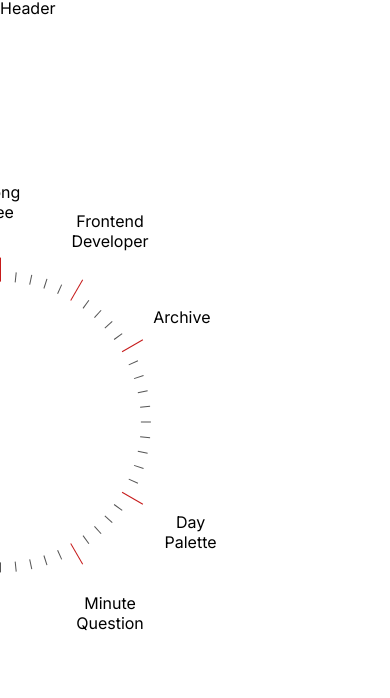
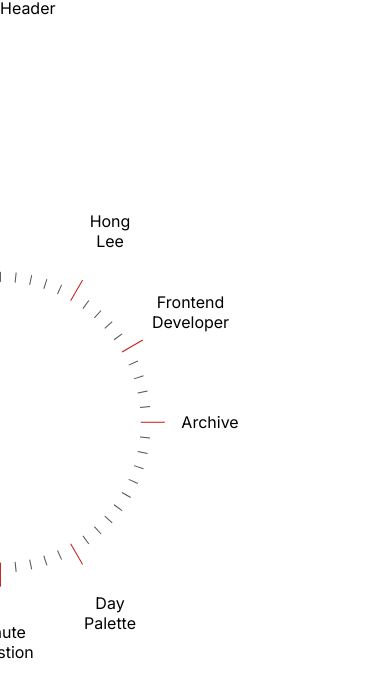
Before and after one commit to seoulcircle/portfolio-next, a Next.js app: page / in a window 390 px wide. Shown: the top 698 px of the page. Built offline with nearby package versions, Linux system fonts and the light colour scheme.

Commit message:
초기 렌더링 셋팅

```diff
--- a/src/components/CircleBoard.tsx
+++ b/src/components/CircleBoard.tsx
@@ -10,12 +10,14 @@ import { useIsMobile } from "@/pages/TimeQuestion/hooks/useMediaQuery";
 const HOUR_COUNT = 60;
 
 const CircularMenu = () => {
+  const [hasMounted, setHasMounted] = useState(false);
   const isMobile = useIsMobile();
-  const radius = useResponsiveRadius(isMobile ? 0.36 : 0.2, {
+
+  const tickRadius = useResponsiveRadius(isMobile ? 0.36 : 0.2, {
     min: 70,
     max: 700,
   });
-  const radius2 = useResponsiveRadius(isMobile ? 0.5 : 0.27, {
+  const labelRadius = useResponsiveRadius(isMobile ? 0.5 : 0.27, {
     min: 100,
     max: 700,
   });
@@ -28,6 +30,12 @@ const CircularMenu = () => {
   const [zoomAnimationDone, setZoomAnimationDone] = useState(false); // zoom 애니메이션 완료 여부
 
   const zoomedProject = projects.find((p) => p.id === zoomId);
+
+  // hydration완료 후 보여주기 (window 생기고 나서)
+  useEffect(() => {
+    setHasMounted(true);
+  }, []);
+
   // 마운트 시 body 스크롤 방지, 언마운트 시 복구
   useEffect(() => {
     document.body.style.overflow = "hidden"; // 바깥 스크롤 막기
@@ -35,6 +43,12 @@ const CircularMenu = () => {
       document.body.style.overflow = "auto"; // 컴포넌트 사라질 때 원상복구
     };
   }, []);
+  useEffect(() => {
+    if (isMobile) {
+      setRotation(30);
+    }
+  }, [isMobile]);
+
   // 마우스 휠로 회전 각도 조절
   useEffect(() => {
     const handleScroll = (e: WheelEvent) => {
@@ -48,7 +62,8 @@ const CircularMenu = () => {
   //label 클릭 시 정각 위치로 회전 -> 확대
   const handleClick = (index: number) => {
     const anglePerTick = 360 / HOUR_COUNT; // 눈금 하나 당 회전 각도
-    const targetAngle = -anglePerTick * index; // 클릭한 index에 해당하는 각도로 회전
+    const offset = isMobile ? 45 : 0; // 회전 기준 보정
+    const targetAngle = -anglePerTick * index + offset; // 클릭한 index에 해당하는 각도로 회전
     setTargetRotation(targetAngle);
     setIsZoomed(true); // 확대 상태로 전환
     const clickedLabel = projects.find((p) => p.index === index);
@@ -114,7 +129,7 @@ const CircularMenu = () => {
       setZoomId(centeredProject.id);
     }
   }, [rotation, isZoomed]);
-
+  if (!hasMounted) return null;
   return (
     <>
       <S.Wrapper
@@ -132,7 +147,7 @@ const CircularMenu = () => {
           delay: 0,
         }}
       >
-        {isZoomed && (
+        {isZoomed && zoomAnimationDone && (
           <S.GlassOverlay
             initial={{ opacity: 0 }}
             animate={{ opacity: 1 }}
@@ -153,7 +168,7 @@ const CircularMenu = () => {
                 key={i}
                 style={{
                   transform: `rotate(${angle}deg) translateY(-${
-                    radius + tickHeight
+                    tickRadius + tickHeight
                   }px)`,
                   transformOrigin: "top center",
                   backgroundColor: isMajorTick ? "#c61a1a" : "#545454",
@@ -168,13 +183,13 @@ const CircularMenu = () => {
             const actualAngle = (angle + rotation) % 360;
             const normalizedAngle =
               actualAngle < 0 ? actualAngle + 360 : actualAngle;
-            const targetAngle = isMobile ? 90 : 0;
+            const targetAngle = isMobile ? 45 : 0;
             const isCentered = Math.abs(normalizedAngle - targetAngle) < 6;
             return (
               <S.LabelWrapper
                 key={id}
                 style={{
-                  transform: `rotate(${angle}deg) translateY(-${radius2}px)`,
+                  transform: `rotate(${angle}deg) translateY(-${labelRadius}px)`,
                 }}
               >
                 <S.Label
--- a/src/components/ZoomContent.style.ts
+++ b/src/components/ZoomContent.style.ts
@@ -57,11 +57,11 @@ export const S = {
       border: 1px solid black;
       padding: 4px 12px;
       margin-right: 5px;
-      border-radius: 9999px; /* 핵심! */
+      border-radius: 9999px;
       font-size: 14px;
       text-align: center;
-      white-space: nowrap; // 줄바꿈 없이 한 줄에 표시
-      word-break: keep-all; // 단어 중간에서 끊기지 않게
+      white-space: nowrap;
+      word-break: keep-all;
       overflow-wrap: normal;
     }
     @media (max-width: ${breakpoints.mobile}) {
@@ -69,9 +69,9 @@ export const S = {
     }
   `,
   RouteButton: styled.button`
-    /* all: unset; */
+    all: unset;
     cursor: pointer;
-    border-radius: 9999px; /* 핵심! */
+    border-radius: 9999px;
     margin-top: 30px;
     text-align: center;
     display: flex;
--- a/src/pages/TimeQuestion/hooks/useMediaQuery.ts
+++ b/src/pages/TimeQuestion/hooks/useMediaQuery.ts
@@ -4,7 +4,9 @@
 import { useEffect, useState } from "react";
 
 export const useIsMobile = () => {
-  const [isMobile, setIsMobile] = useState(false);
+  const isWindow = typeof window !== "undefined"; // 브라우저?
+  const initialState = isWindow ? window.innerWidth <= 639 : false;
+  const [isMobile, setIsMobile] = useState(initialState);
 
   useEffect(() => {
     const checkScreen = () => {
```
